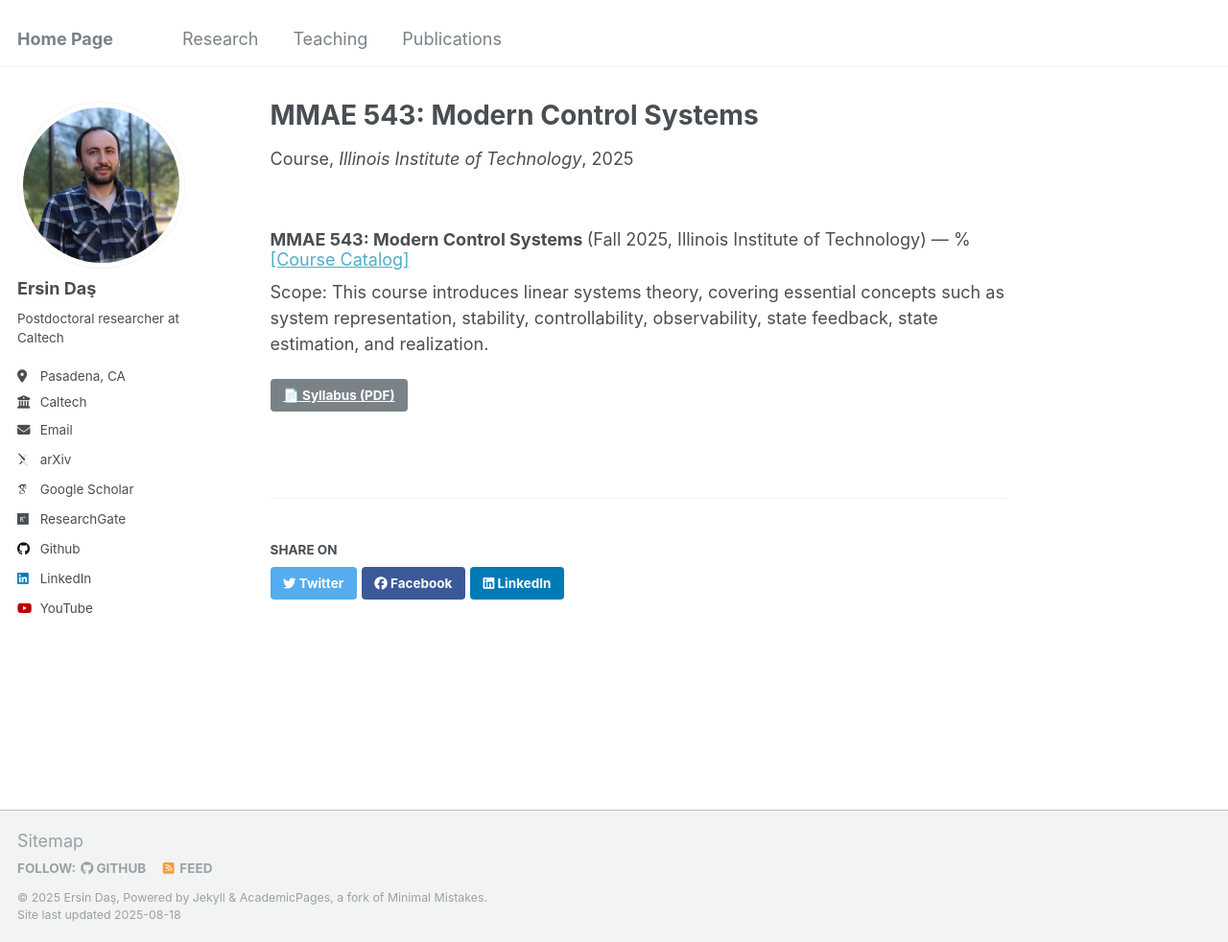
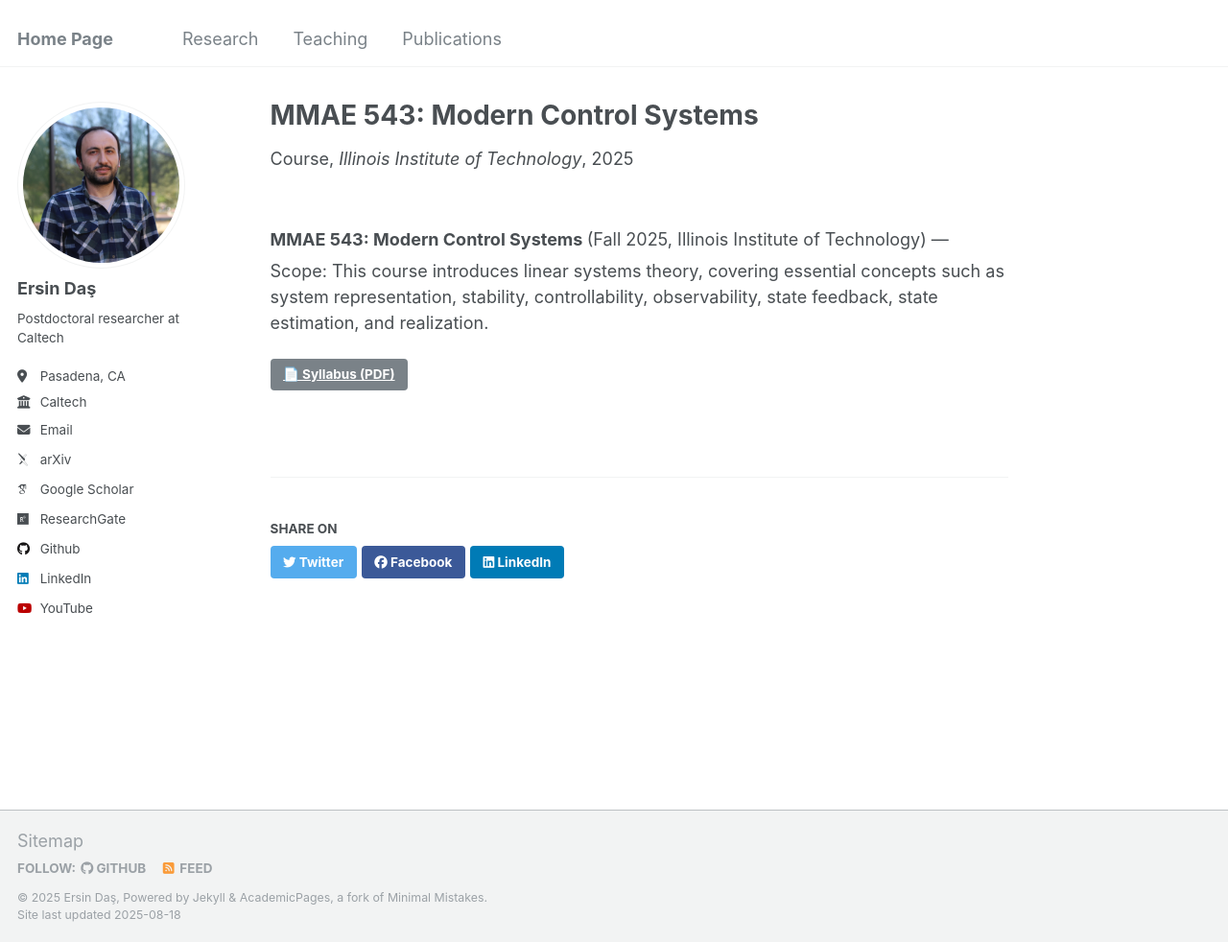
Before and after one commit to ersindas/ersindas.github.io, a Jekyll site: the page built from _teaching/2025-fall-mmae543.md, in a window 1280 px wide and 982 px high. Shown: the whole window at 96% size. Built offline with Jekyll 4.4.1, drawn with Linux system fonts in a browser that asks for light colours; some web fonts are replaced.

Commit message:
Update 2025-fall-mmae543.md

```diff
--- a/_teaching/2025-fall-mmae543.md
+++ b/_teaching/2025-fall-mmae543.md
@@ -12,7 +12,7 @@ semester: "Fall 2025"
   <span style="font-weight:normal">
     (Fall 2025, Illinois Institute of Technology)
     &mdash;
-    % <a href="https://catalog.iit.edu/courses/mmae/" target="_blank">[Course Catalog]</a>
+    <!-- <a href="https://catalog.iit.edu/courses/mmae/" target="_blank">[Course Catalog]</a> -->
   </span>
 </h3>
 Scope: This course introduces linear systems theory, covering essential concepts such as system representation, stability, controllability, observability, state feedback, state estimation, and realization.
```
